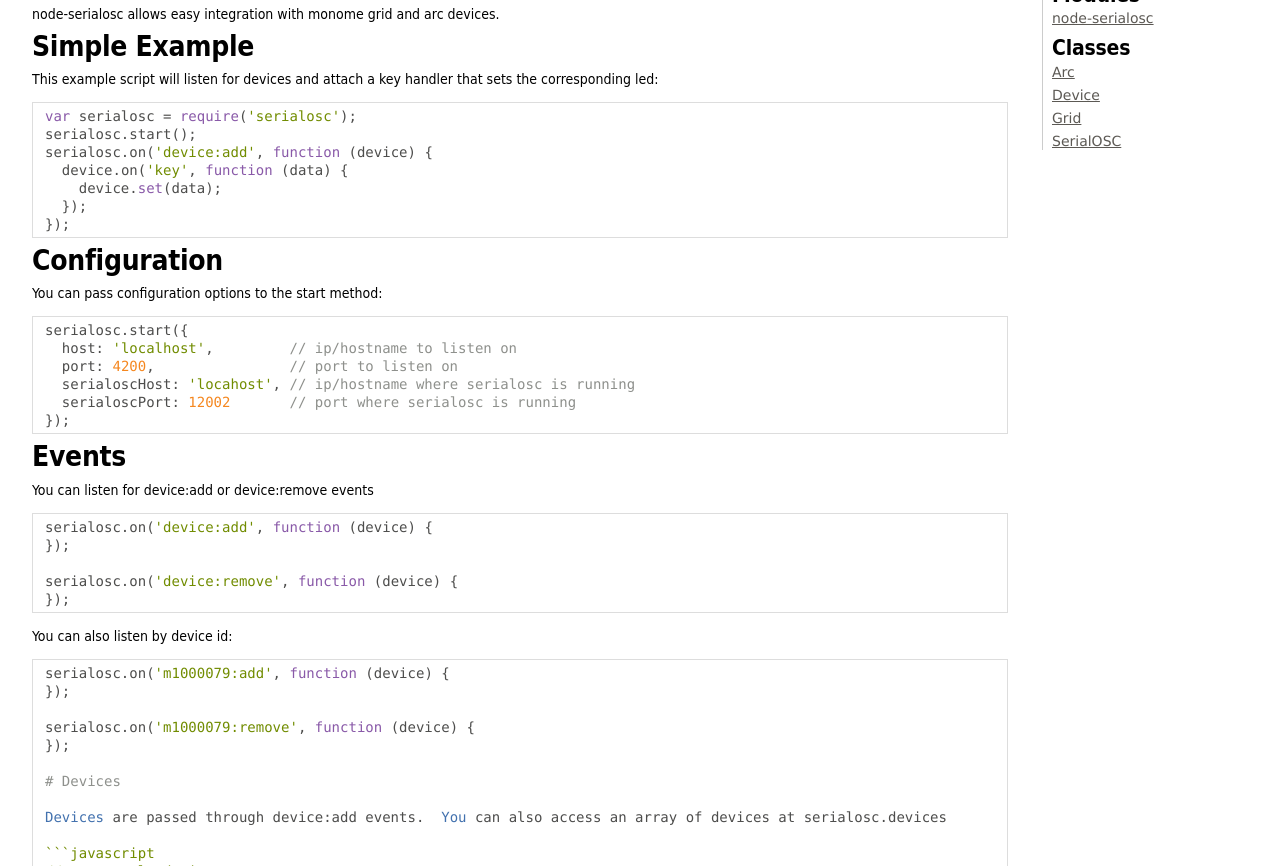
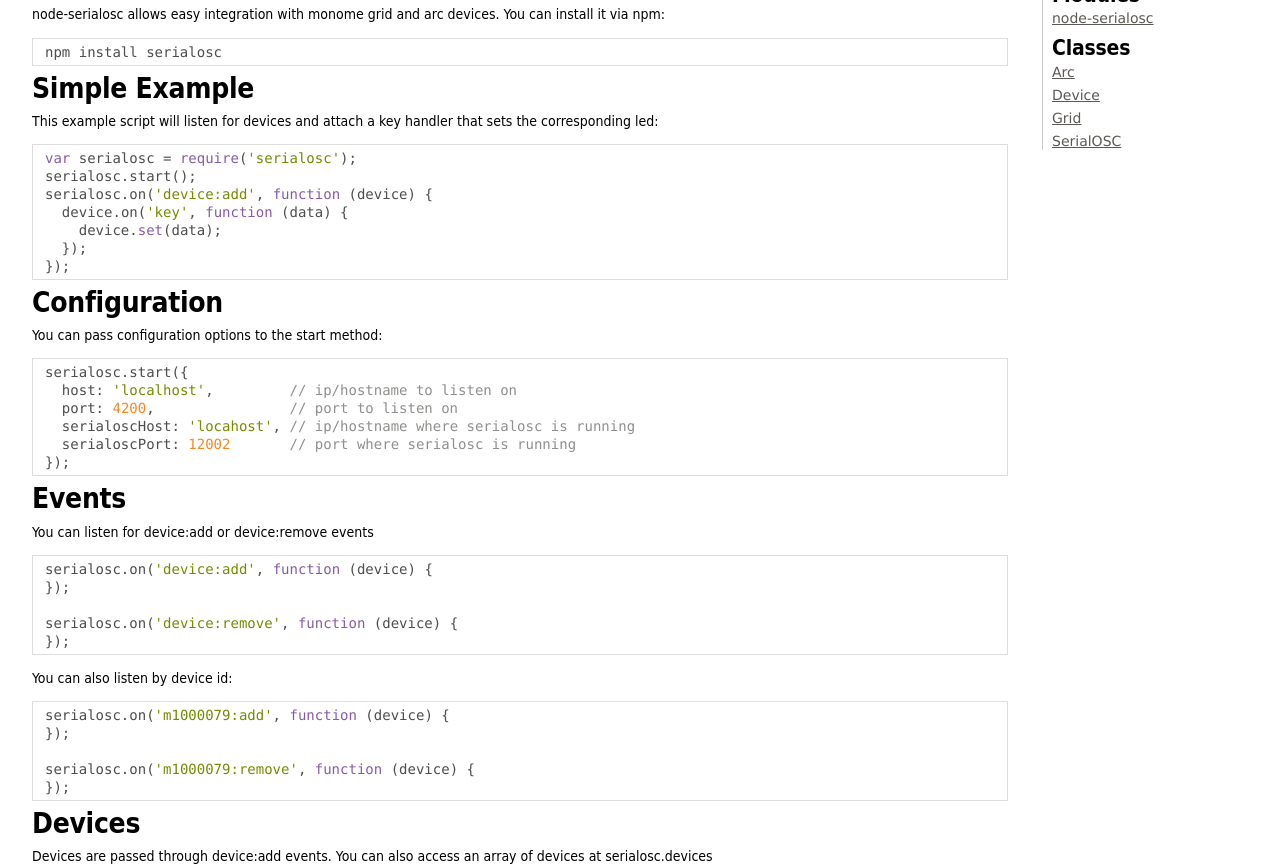
Before and after one commit to dinchak/node-serialosc, a website: page docs/index.html in a window 1280 px wide. Shown: the part 86-952 px from the top of the page. Drawn offline with Linux system fonts and the light colour scheme.

Commit message:
regenerate docs

````diff
--- a/docs/index.html
+++ b/docs/index.html
@@ -41,8 +41,8 @@
 
 
     <section>
-        <article><h1>node-serialosc</h1><p>node-serialosc allows easy integration with monome grid and arc devices.</p>
-<h1>Simple Example</h1><p>This example script will listen for devices and attach a key handler that sets the corresponding led:</p>
+        <article><h1>node-serialosc</h1><p>node-serialosc allows easy integration with monome grid and arc devices.  You can install it via npm:</p>
+<pre class="prettyprint source"><code>npm install serialosc</code></pre><h1>Simple Example</h1><p>This example script will listen for devices and attach a key handler that sets the corresponding led:</p>
 <pre class="prettyprint source lang-javascript"><code>var serialosc = require('serialosc');
 serialosc.start();
 serialosc.on('device:add', function (device) {
@@ -65,14 +65,8 @@ serialosc.on('device:remove', function (device) {
 });
 
 serialosc.on('m1000079:remove', function (device) {
-});
-
-# Devices
-
-Devices are passed through device:add events.  You can also access an array of devices at serialosc.devices
-
-```javascript
-// an example device
+});</code></pre><h1>Devices</h1><p>Devices are passed through device:add events.  You can also access an array of devices at serialosc.devices</p>
+<pre class="prettyprint source lang-javascript"><code>// an example device
 {
   id: 'm40h0800',
   type: 'monome 40h',
@@ -158,7 +152,7 @@ device.map(0, [
 <br clear="both">
 
 <footer>
-    Documentation generated by <a href="https://github.com/jsdoc3/jsdoc">JSDoc 3.3.0-alpha9</a> on Sat Feb 14 2015 11:28:57 GMT-0700 (MST)
+    Documentation generated by <a href="https://github.com/jsdoc3/jsdoc">JSDoc 3.3.0-alpha9</a> on Sat Feb 14 2015 11:32:09 GMT-0700 (MST)
 </footer>
 
 <script> prettyPrint(); </script>
````
Also changed, not shown: docs/module-node-serialosc-Arc.html (+1 -1 lines), docs/module-node-serialosc-Device.html (+1 -1 lines), docs/module-node-serialosc-Grid.html (+1 -1 lines), docs/module-node-serialosc-SerialOSC.html (+1 -1 lines), docs/module-node-serialosc.html (+1 -1 lines).
